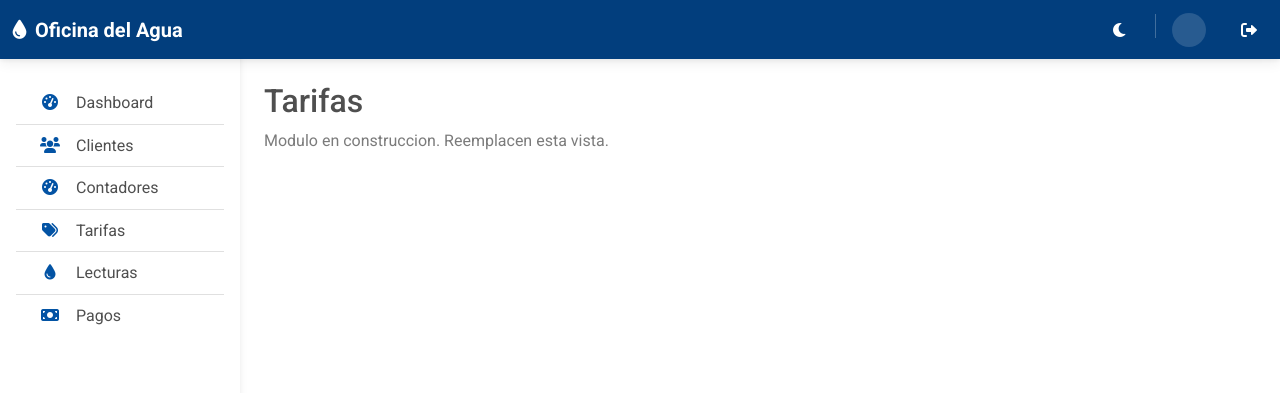
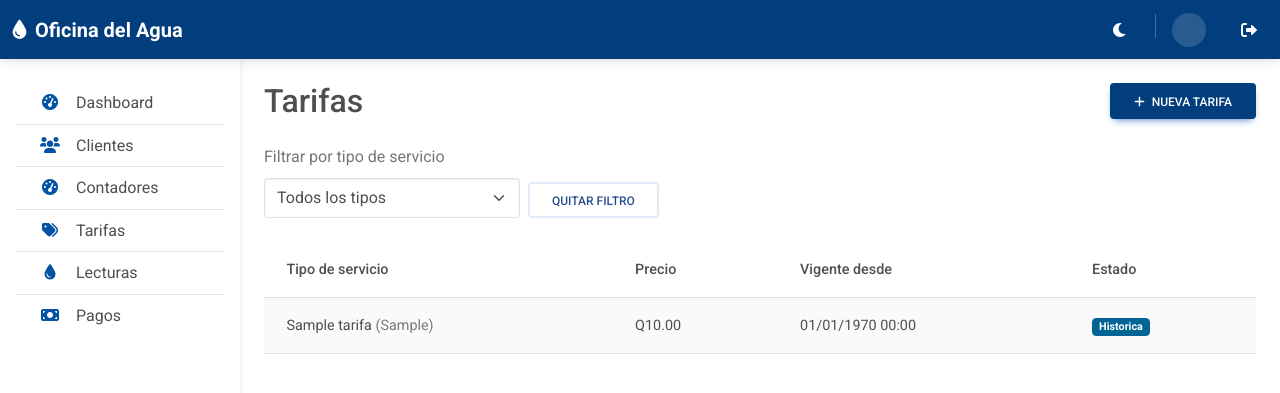
Before and after one commit to Grupo-1-Sistema-de-agua/Sistema_Oficina_De_Agua, a CodeIgniter 4 app: the page made by app/Views/Tarifas/index.php in a window 1280 px wide. Shown: the top 393 px of the page. Run offline with PHP 8.4 and a stand-in for CodeIgniter, Linux system fonts and the light colour scheme; the template is opened without the code that fills it: most values are stand-ins (such as "Sample title", 1, 10 or a date in 2020); data that the repository does not hold is empty; some libraries are stand-ins or nearby versions.

Commit message:
SDGA-13 SDGA-49 feat(tarifas): actualizar vista de listado con badges de estado y filtro

```diff
--- a/app/Views/Tarifas/index.php
+++ b/app/Views/Tarifas/index.php
@@ -2,7 +2,68 @@
 
 <?= $this->section('contenido') ?>
 <div class="container-fluid px-4 py-4">
-  <h2>Tarifas</h2>
-  <p class="text-muted">Modulo en construccion. Reemplacen esta vista.</p>
+  <div class="d-flex justify-content-between align-items-center mb-4">
+    <h2 class="mb-0">Tarifas</h2>
+    <a href="<?= base_url('tarifas/crear') ?>" class="btn btn-primary" data-mdb-ripple-init>
+      <i class="fas fa-plus me-1"></i> Nueva Tarifa
+    </a>
+  </div>
+
+  <form action="<?= base_url('tarifas') ?>" method="get" class="row g-2 align-items-end mb-4">
+    <div class="col-auto">
+      <label class="form-label" for="tipo_servicio_id">Filtrar por tipo de servicio</label>
+      <select class="form-select" id="tipo_servicio_id" name="tipo_servicio_id" onchange="this.form.submit()">
+        <option value="">Todos los tipos</option>
+        <?php foreach ($tipos as $tipo) : ?>
+          <option value="<?= esc((string) $tipo['id']) ?>"
+            <?= (string) $tipoSeleccionado === (string) $tipo['id'] ? 'selected' : '' ?>>
+            <?= esc($tipo['nombre']) ?> (<?= esc($tipo['codigo']) ?>)
+          </option>
+        <?php endforeach; ?>
+      </select>
+    </div>
+    <?php if (! empty($tipoSeleccionado)) : ?>
+      <div class="col-auto">
+        <a href="<?= base_url('tarifas') ?>" class="btn btn-outline-secondary">Quitar filtro</a>
+      </div>
+    <?php endif; ?>
+  </form>
+
+  <div class="table-responsive">
+    <table class="table table-striped align-middle">
+      <thead>
+        <tr>
+          <th>Tipo de servicio</th>
+          <th>Precio</th>
+          <th>Vigente desde</th>
+          <th>Estado</th>
+        </tr>
+      </thead>
+      <tbody>
+        <?php if (empty($tarifas)) : ?>
+          <tr>
+            <td colspan="4" class="text-center text-muted py-4">Todavia no hay tarifas registradas.</td>
+          </tr>
+        <?php else : ?>
+          <?php foreach ($tarifas as $tarifa) : ?>
+            <tr>
+              <td><?= esc($tarifa['tipo_nombre']) ?> <span class="text-muted">(<?= esc($tarifa['tipo_codigo']) ?>)</span></td>
+              <td>Q<?= number_format((float) $tarifa['precio'], 2) ?></td>
+              <td><?= date('d/m/Y H:i', strtotime($tarifa['vigente_desde'])) ?></td>
+              <td>
+                <?php if ($tarifa['estado'] === 'vigente') : ?>
+                  <span class="badge bg-success">Vigente</span>
+                <?php elseif ($tarifa['estado'] === 'programada') : ?>
+                  <span class="badge bg-info text-dark">Programada</span>
+                <?php else : ?>
+                  <span class="badge bg-secondary">Historica</span>
+                <?php endif; ?>
+              </td>
+            </tr>
+          <?php endforeach; ?>
+        <?php endif; ?>
+      </tbody>
+    </table>
+  </div>
 </div>
 <?= $this->endSection() ?>
```
